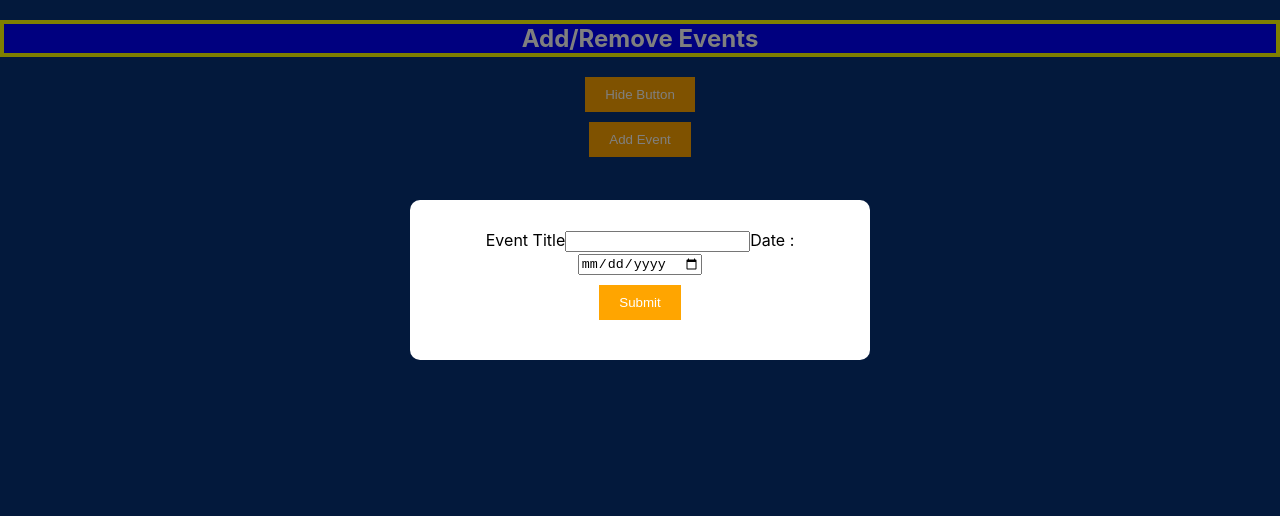
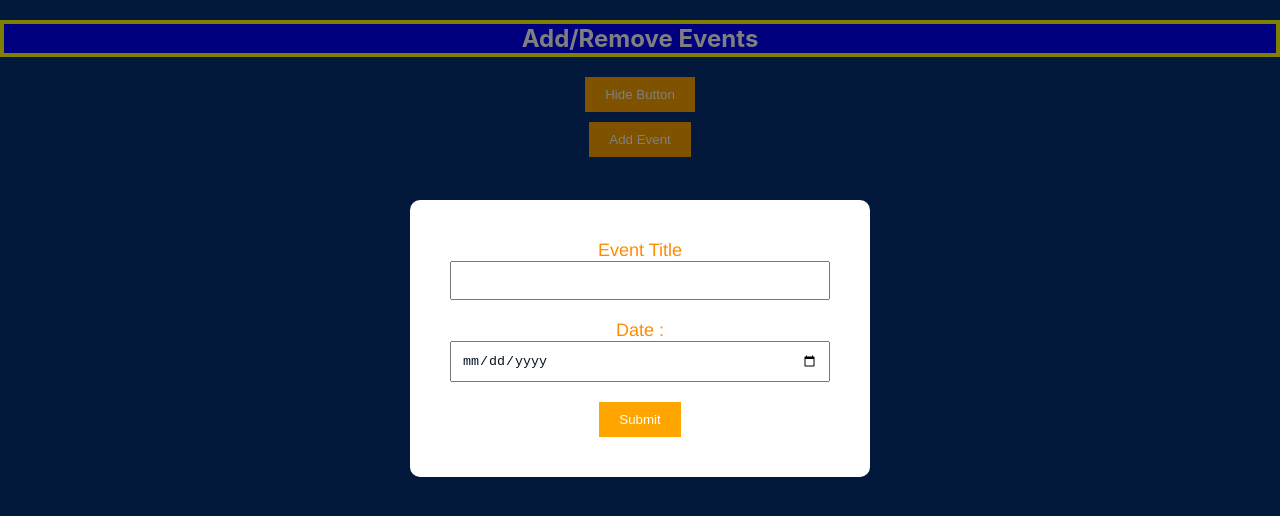
Before and after one commit to amitthapliyal/ADD-EVENT-USING-REACT-JS, a React (Create React App) app: page / in a window 1280 px wide. Both pictures are taken after a click on the button "Add Event". Shown: the top 516 px of the page. Built offline with nearby package versions, Linux system fonts and the light colour scheme.

Commit message:
Update EventListForm.css

```diff
--- a/src/component/EventListForm.css
+++ b/src/component/EventListForm.css
@@ -1,17 +1,17 @@
-.card {
-    width: 400px;
-    padding: 20px;
-    box-shadow: 0px 0px 5px rgb(205, 2, 2);
-    margin: 10px auto;
-    text-align: center;
-    color: rgb(237, 237, 237);
-    cursor: pointer;
-    background: rgb(60, 115, 142);
+.event-add-form label,
+.event-add-form input {
+    width: 100%;
+    display: block;
+    padding: 10px;
+    box-sizing: border-box;
 }
 
-.card button {
-    background-color: rgb(92, 39, 5);
-    color: white;
-    border: 0;
-    padding: 5px 10px;
+label span {
+    color: rgb(255, 140, 0);
+    font-family: 'Franklin Gothic Medium', 'Arial Narrow', Arial, sans-serif;
+    font-size: large;
 }
+
+label input {
+    color: rgb(3, 18, 30);
+}
```
